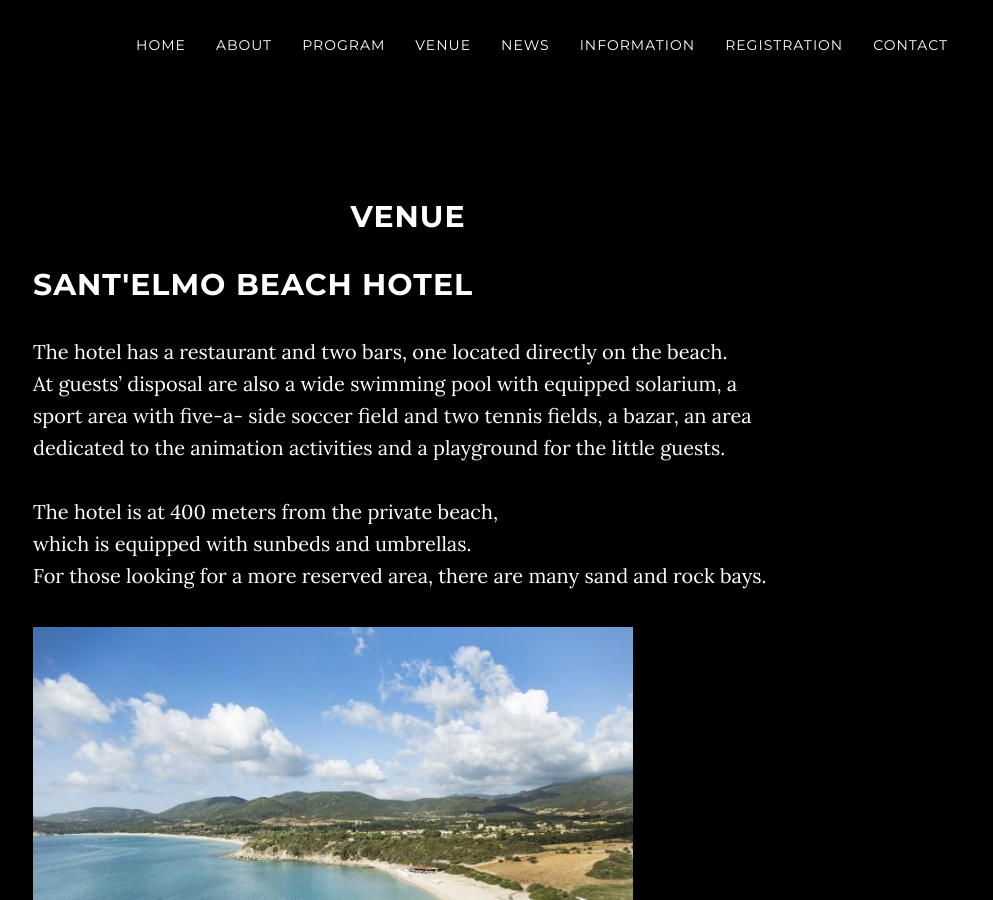
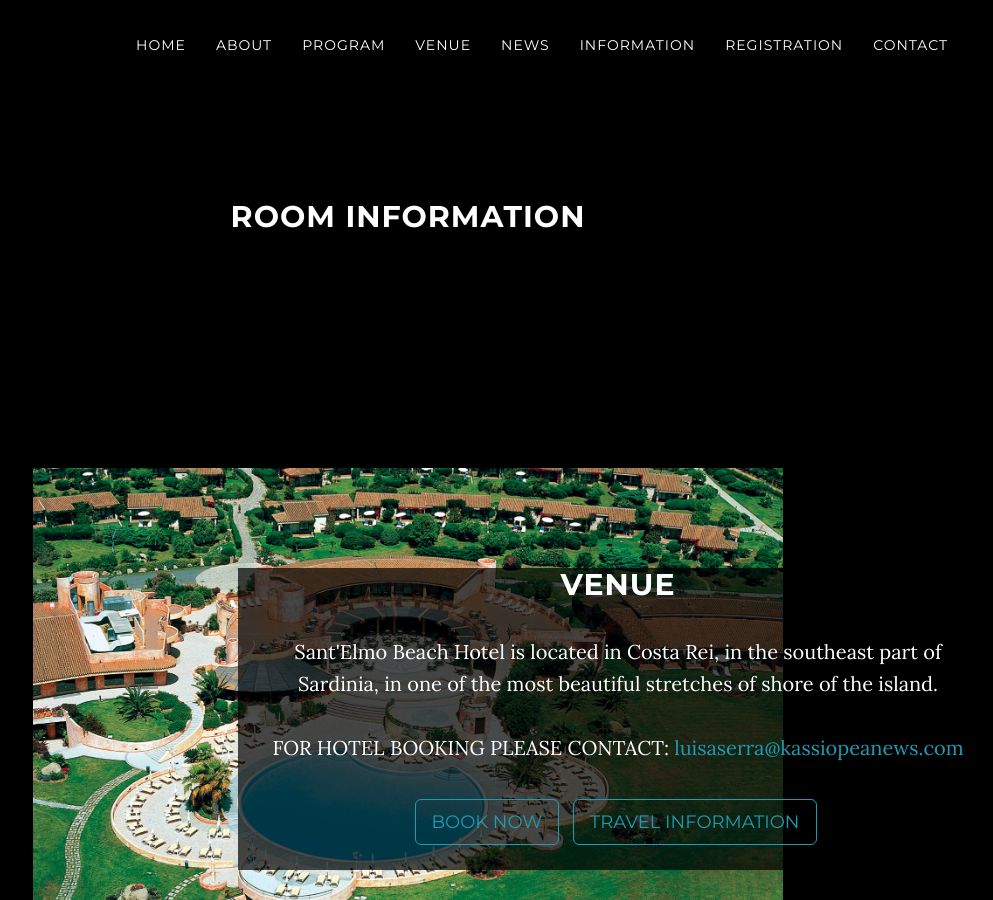
Before and after one commit to breakingthelimits/supereddington2018, a Jekyll site: the page built from venue/index.html, in a window 1280 px wide and 900 px high. Shown: the whole window, without its empty margins (247-1240 px from the left). Built offline with Jekyll 4.4.1, drawn with Linux system fonts in a browser that asks for light colours.

Commit message:
include venue.html

```diff
--- a/venue/index.html
+++ b/venue/index.html
@@ -1,7 +1,8 @@
 ---
 layout: default
-title: Venue
+title: Room information
 ---
+{% include venue.html %}
 
 
 <h2>Sant'Elmo Beach Hotel </h2>
```
